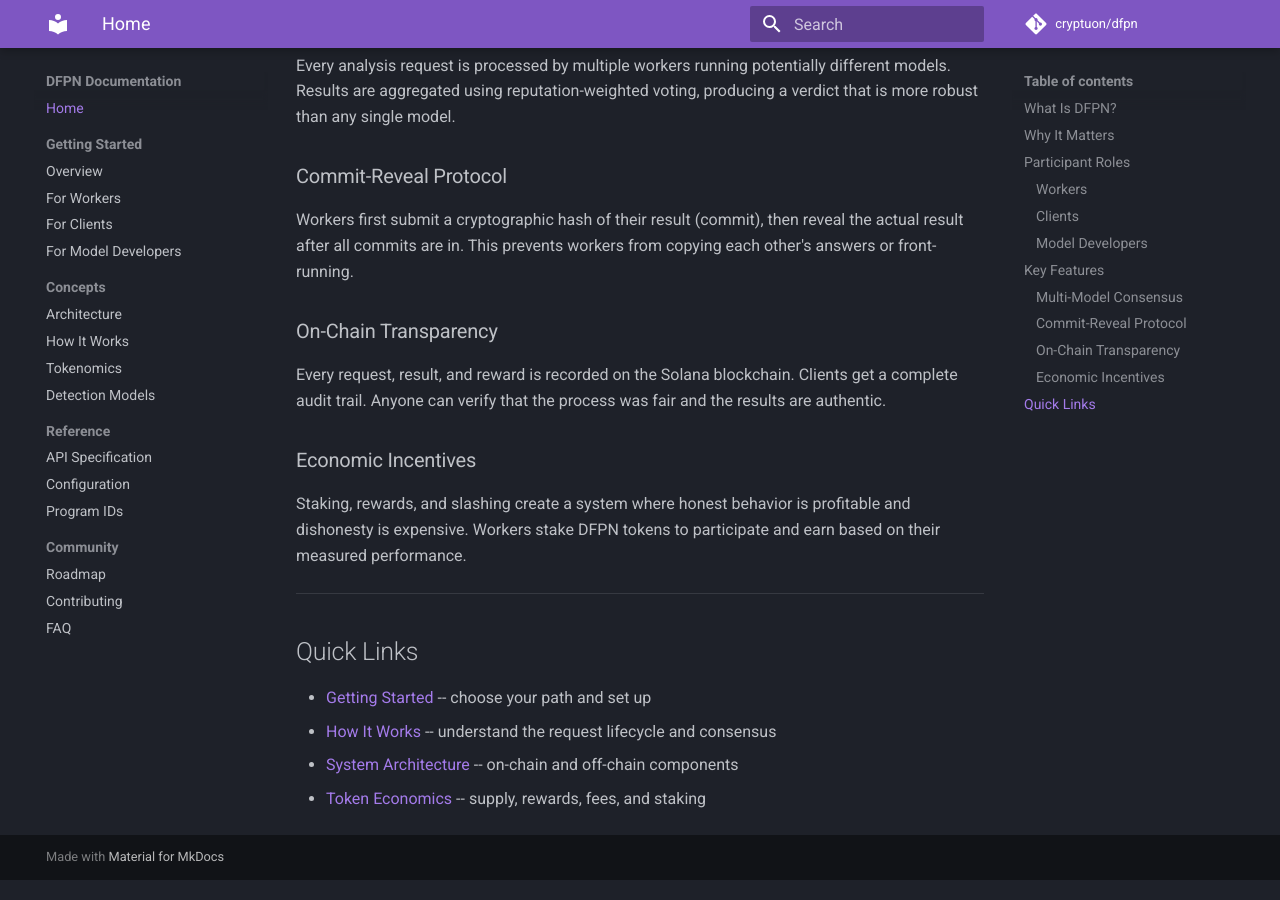
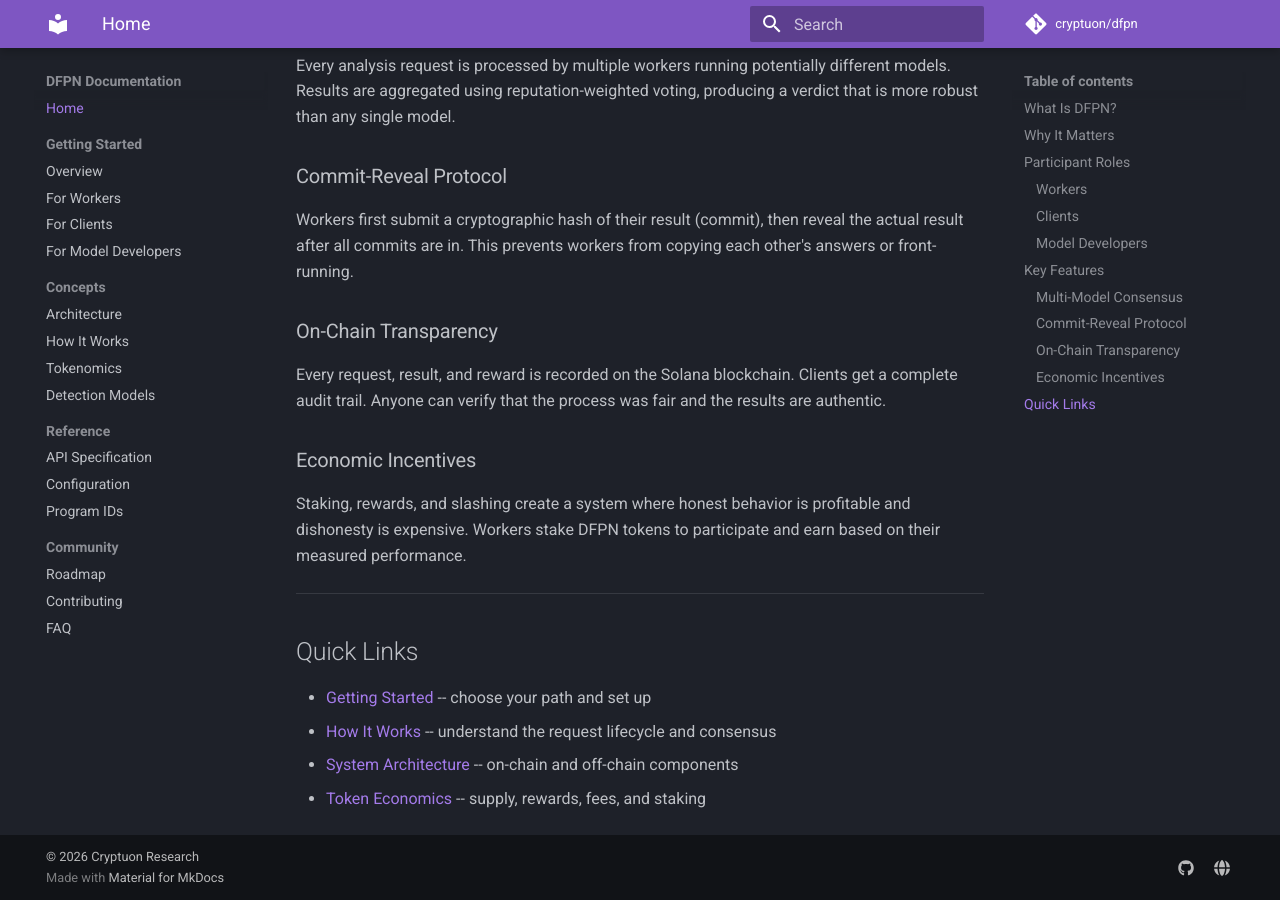
Before and after one commit to cryptuon/dfpn, an MkDocs documentation site: the page built from documentation/docs/index.md, in a window 1280 px wide and 900 px high, scrolled down 2367 px. Built offline with MkDocs 1.6.1 and Material for MkDocs 9.7.7, drawn with Linux system fonts in a browser that asks for light colours; comment, search, counter and statistics services are not loaded.

Commit message:
docs: add site/docs links + Cryptuon interconnection; normalize manifests

```diff
--- a/Cargo.toml
+++ b/Cargo.toml
@@ -15,7 +15,10 @@
 version = "0.1.0"
 edition = "2021"
 license = "MIT"
-repository = "https://github.com/dfpn/dfpn"
+authors = ["Cryptuon Research <contact@cryptuon.com>"]
+homepage = "https://dfpn.cryptuon.com/"
+documentation = "https://docs.cryptuon.com/dfpn/"
+repository = "https://github.com/cryptuon/dfpn"
 
 [workspace.dependencies]
 anchor-lang = "0.30.1"
--- a/documentation/mkdocs.yml
+++ b/documentation/mkdocs.yml
@@ -1,9 +1,19 @@
 site_name: DFPN Documentation
 site_description: Deepfake Proof Network - Decentralized deepfake detection on Solana
 site_url: https://docs.cryptuon.com/dfpn/
+site_author: Cryptuon Research
 repo_url: https://github.com/cryptuon/dfpn
 repo_name: cryptuon/dfpn
 edit_uri: edit/main/documentation/docs/
+copyright: © 2026 Cryptuon Research
+
+extra:
+  homepage: https://dfpn.cryptuon.com/
+  social:
+    - icon: fontawesome/brands/github
+      link: https://github.com/cryptuon/dfpn
+    - icon: fontawesome/solid/globe
+      link: https://www.cryptuon.com
 
 theme:
   name: material
```
Also changed, not shown: package.json (+10 -0 lines), README.md, 2 other files.
